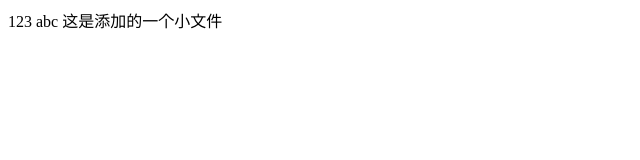
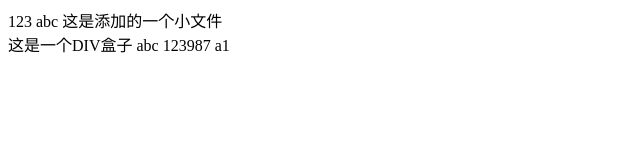
Before and after one commit to lifashen/thisText, a plain HTML site: page index.html in a window 1280 px wide. Shown: the whole page, without its empty margins (0-640 px from the left). Drawn offline with Linux system fonts and the light colour scheme.

Commit message:
Update index.html

```diff
--- a/index.html
+++ b/index.html
@@ -1,3 +1,4 @@
 123
 abc
 这是添加的一个小文件
+<div>这是一个DIV盒子 abc 123987 a1</div>
```
